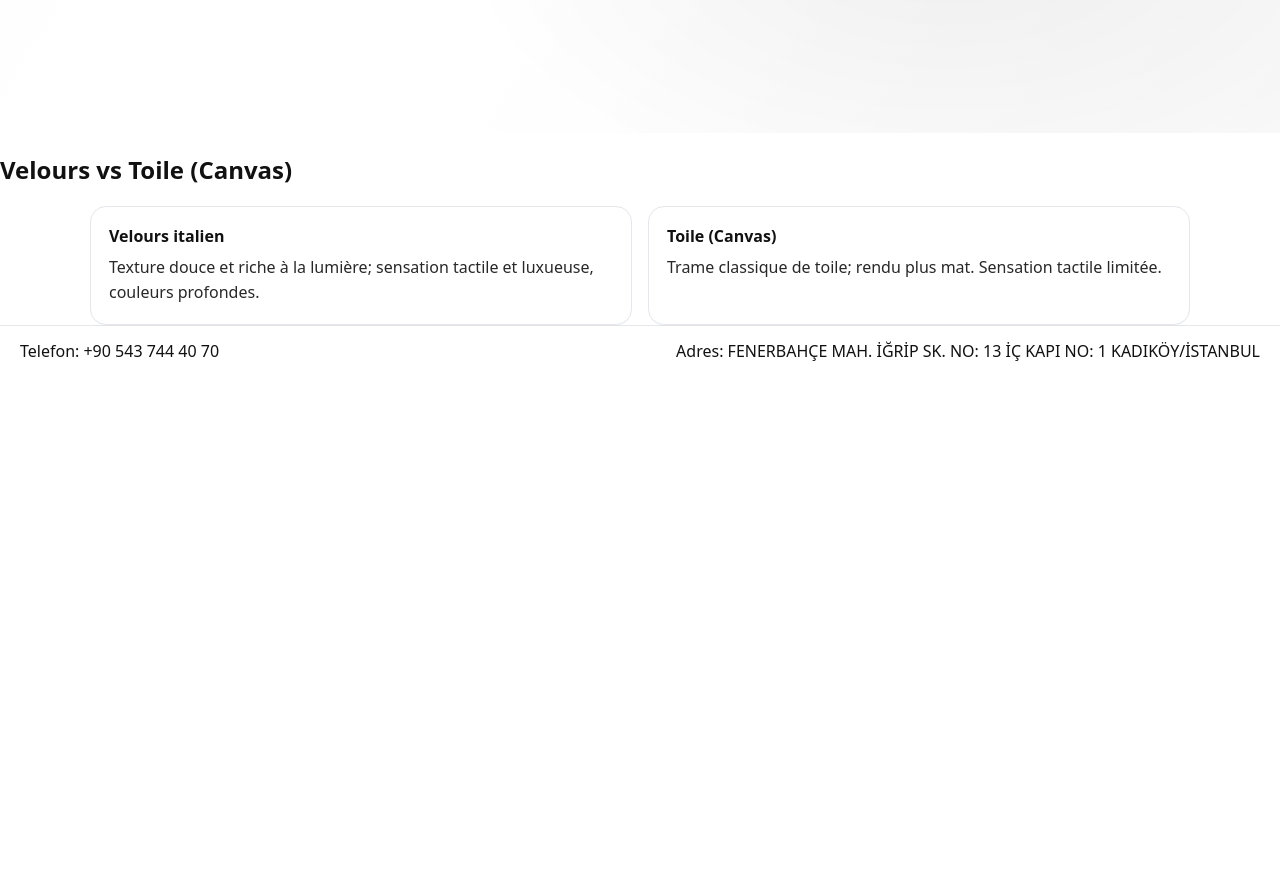
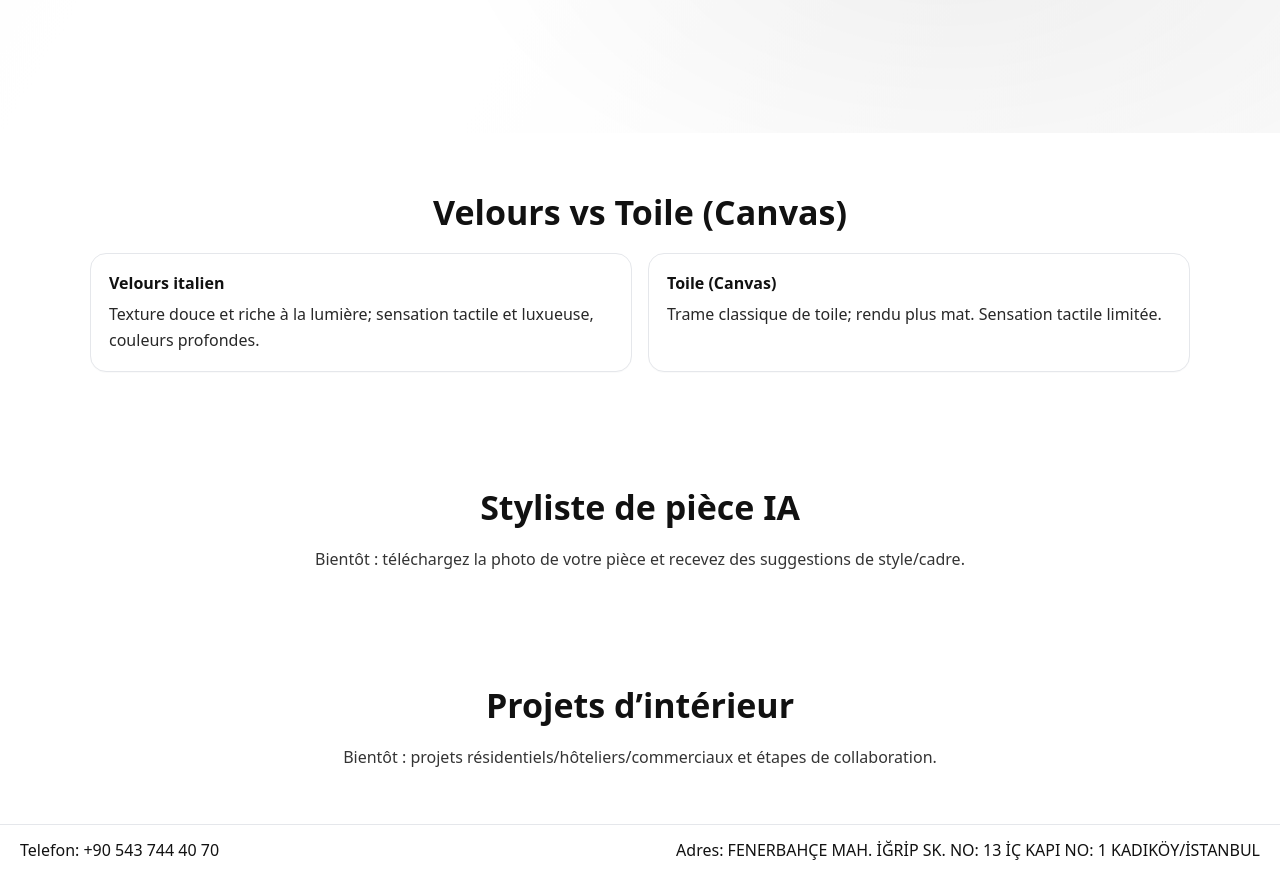
Before and after one commit to Hamed-shareghzadeh/artan-gallery, a Next.js app: page /fr in a window 1280 px wide. Shown: the part 640-1515 px from the top of the page. Before the commit the page ends 1016 px from the top, so only its background shows below. Built offline with nearby package versions, Linux system fonts and the light colour scheme.

Commit message:
Update page.js

```diff
--- a/app/fr/page.js
+++ b/app/fr/page.js
@@ -3,21 +3,21 @@
 export default function PageFR() {
   return (
     <main>
-      <section className="hero">
+      <section className="hero" aria-label="Hero">
         <div className="velvet" aria-hidden />
         <div className="hero-ctr">
           <h1>Velours italien — première en Turquie par Artan Gallery.</h1>
           <p>L’art ne se voit pas seulement — il se ressent.</p>
           <div className="cta">
-            <a className="btn" href="/fr/boutique">Boutique</a>
-            <a className="btn" href="/fr/ai">AI Room Styler</a>
-            <a className="btn" href="/fr/projets">Projets d’intérieur</a>
+            <a className="btn" href="#boutique">Boutique</a>
+            <a className="btn" href="#ia">Styliste de pièce IA</a>
+            <a className="btn" href="#projets">Projets d’intérieur</a>
           </div>
         </div>
       </section>
 
-      <section className="compare">
-        <h2>Velours vs Toile (Canvas)</h2>
+      <section id="boutique" className="section" aria-labelledby="cmp-title-fr">
+        <h2 id="cmp-title-fr">Velours vs Toile (Canvas)</h2>
         <div className="grid2">
           <div className="card">
             <h3>Velours italien</h3>
@@ -29,6 +29,20 @@ export default function PageFR() {
           </div>
         </div>
       </section>
+
+      <section id="ia" className="section" aria-label="AI Room Styler">
+        <h2>Styliste de pièce IA</h2>
+        <p style={{textAlign:'center',opacity:.85,maxWidth:780,margin:'8px auto 0'}}>
+          Bientôt : téléchargez la photo de votre pièce et recevez des suggestions de style/cadre.
+        </p>
+      </section>
+
+      <section id="projets" className="section" aria-label="Projets d’intérieur">
+        <h2>Projets d’intérieur</h2>
+        <p style={{textAlign:'center',opacity:.85,maxWidth:780,margin:'8px auto 0'}}>
+          Bientôt : projets résidentiels/hôteliers/commerciaux et étapes de collaboration.
+        </p>
+      </section>
     </main>
   );
 }
```
